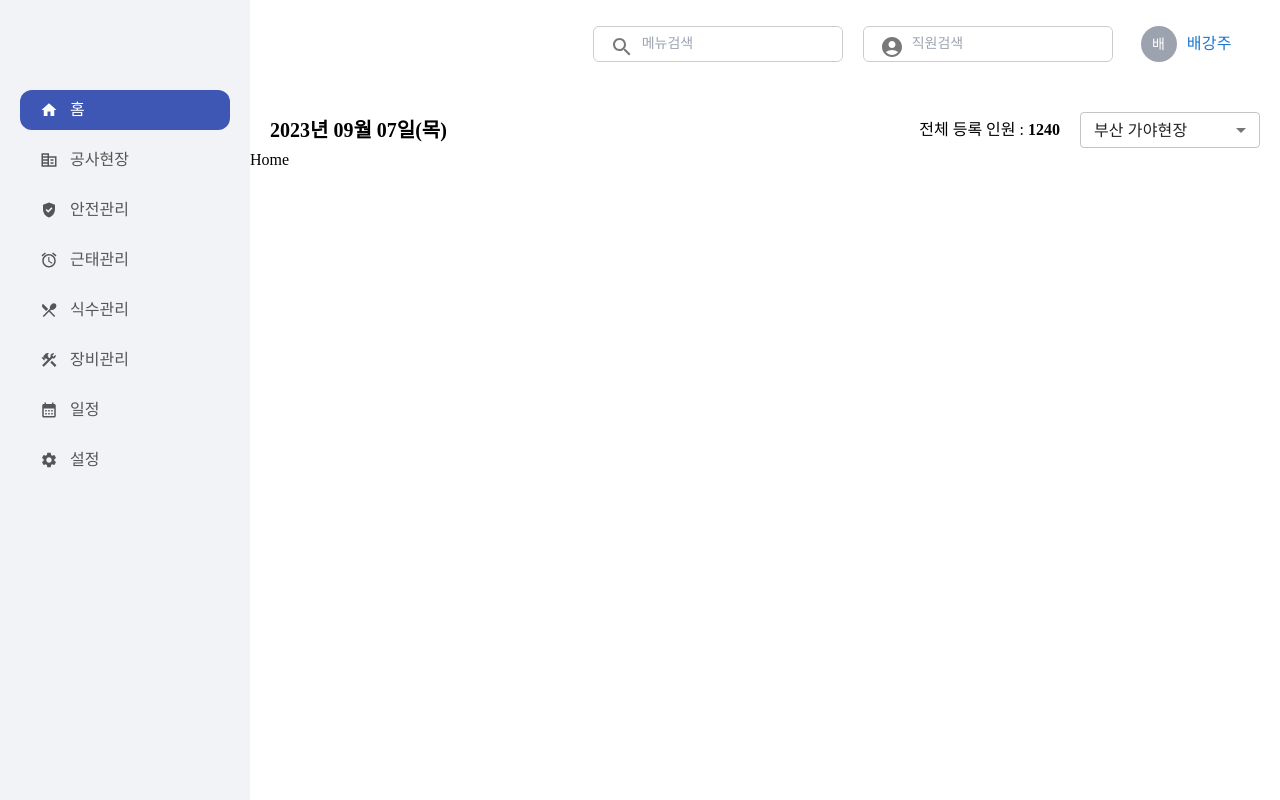
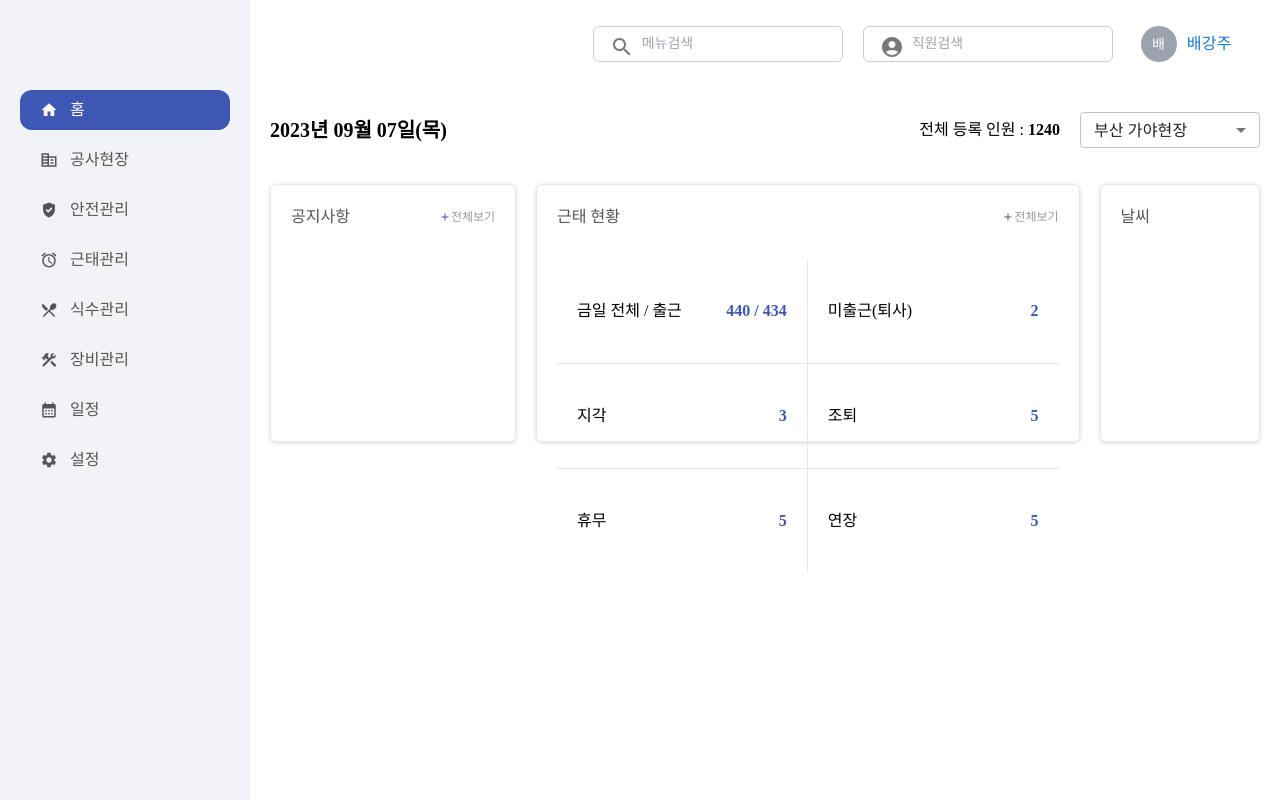
Before and after one commit to AndrewKwon-kr/keepme_erp, a Next.js app: page /home in a window 1280 px wide. Built offline with nearby package versions, Linux system fonts and the light colour scheme; a web font is replaced by a local one.

Commit message:
Feat 테스트용 코드

```diff
--- a/pages/attendance/index.js
+++ b/pages/attendance/index.js
@@ -12,9 +12,13 @@ import moment from 'moment';
 import ToggleButton from '@mui/material/ToggleButton';
 import ToggleButtonGroup from '@mui/material/ToggleButtonGroup';
 import { Button } from '@mui/material';
+import FormControl from '@mui/material/FormControl';
+import Select from '@mui/material/Select';
+import MenuItem from '@mui/material/MenuItem';
 
 export default function Attendance() {
   const [alignment, setAlignment] = useState('time');
+  const [group, setGroup] = useState(0);
   const handleChangeAlignment = (event, newAlignment) => {
     setAlignment(newAlignment);
   };
@@ -31,7 +35,7 @@ export default function Attendance() {
     labels: ['노무', '철근', '공무', '비계'],
     datasets: [
       {
-        label: '명 ',
+        label: '인원 ',
         labels: ['노무', '철근', '공무', '비계'],
         data: [12, 19, 3, 5],
         backgroundColor: ['#8169F7', '#2496EF', '#EA3869', '#FFC54E'],
@@ -139,6 +143,10 @@ export default function Attendance() {
     { department: '노무', allCount: 155, useCount: 100 },
   ];
 
+  const onChangeGroupRunTime = (event) => {
+    setGroup(event.target.value);
+  };
+
   return (
     <Page>
       <div className="px-5 pt-9 pb-20 w-full h-[calc(100vh_-_148px)] grid grid-cols-3 grid-rows-2 gap-5">
@@ -216,13 +224,13 @@ export default function Attendance() {
           </table>
         </div>
         <div className="border rounded-md shadow-box p-5 pb-14 flex flex-col gap-y-5">
-          <p className="text-base text-[#555555]">요일 별 연장근무시간</p>
+          <p className="text-base text-[#555555]">날짜 별 연장근무시간</p>
           <BarChart
             data={byDayExtendedWorkingTimeData}
             options={byDayExtendedWorkingTimeOptioins}
           />
         </div>
-        <div className="border rounded-md shadow-box p-5 pb-14 flex flex-col gap-y-5">
+        <div className="border rounded-md shadow-box p-5 flex flex-col gap-y-5">
           <div className="flex items-center">
             <p className="text-base text-[#555555]">그룹 별 연장근무시간</p>
             <ToggleButtonGroup
@@ -237,10 +245,29 @@ export default function Attendance() {
               <ToggleButton value="day">요일별</ToggleButton>
             </ToggleButtonGroup>
           </div>
-          <BarChart
-            data={byGroupExtendedWorkingTimeData}
-            options={byGroupExtendedWorkingTimeOptioins}
-          />
+          <FormControl>
+            <Select
+              className="h-9 w-[180px] active:outline-none"
+              value={group}
+              onChange={onChangeGroupRunTime}
+              displayEmpty
+            >
+              <MenuItem value={0}>철근</MenuItem>
+              <MenuItem value={1}>노무</MenuItem>
+              <MenuItem value={2}>비계</MenuItem>
+              <MenuItem value={3}>공무</MenuItem>
+            </Select>
+          </FormControl>
+          <div
+            className="h-full flex flex-col items-center justify-center bg-blue-700 rounded-md"
+            onClick={() => alert('click')}
+          ></div>
+          <div className="h-full">
+            <BarChart
+              data={byGroupExtendedWorkingTimeData}
+              options={byGroupExtendedWorkingTimeOptioins}
+            />
+          </div>
         </div>
         <div className="border rounded-md shadow-box p-5 flex flex-col gap-y-5">
           <p className="text-base text-[#555555]">급여관리 현황</p>
--- a/pages/home/index.js
+++ b/pages/home/index.js
@@ -1,9 +1,70 @@
 import Page from '@/app/page';
+import React, { useEffect, useMemo, useState } from 'react';
+import PlusIcon from '@/public/icons/ico_more_line.svg';
+import Image from 'next/image';
+
+import Link from 'next/link';
 
 export default function Home() {
+  const statusList = [
+    { title: '금일 전체 / 출근', number: '440 / 434' },
+    { title: '미출근(퇴사)', number: 2 },
+    { title: '지각', number: 3 },
+    { title: '조퇴', number: 5 },
+    { title: '휴무', number: 5 },
+    { title: '연장', number: 5 },
+  ];
+
   return (
     <Page>
-      <main className="w-full">Home</main>
+      <main className="px-5 pt-9 pb-20 w-full h-[calc(100vh_-_148px)] grid grid-rows-2 gap-5">
+        <div className="col-span-2 flex gap-x-5">
+          <div className="grow border rounded-md shadow-box p-5 flex flex-col">
+            <div className="flex items-center justify-between">
+              <p className="text-[#555555] text-base">공지사항</p>
+              <Link href="/attendance/attendance-status">
+                <div className="flex items-center text-xs text-[#999999]">
+                  <Image src={PlusIcon} width={12} height={12} alt="plus" />
+                  전체보기
+                </div>
+              </Link>
+            </div>
+            <div className="mt-[30px] grid grid-cols-2 text-base"></div>
+          </div>
+          <div className="grow border rounded-md shadow-box p-5 flex flex-col">
+            <div className="flex items-center justify-between">
+              <p className="text-[#555555] text-base">근태 현황</p>
+              <Link href="/attendance/attendance-status">
+                <div className="flex items-center text-xs text-[#999999]">
+                  <Image src={PlusIcon} width={12} height={12} alt="plus" />
+                  전체보기
+                </div>
+              </Link>
+            </div>
+            <div className="mt-[30px] grid grid-cols-2 text-base">
+              {statusList.map((status, index) => (
+                <div
+                  key={index}
+                  className={
+                    'flex items-center justify-between px-5 py-10 odd:border-r ' +
+                    (index == 2 ? ' border-y' : index == 3 && ' border-y')
+                  }
+                >
+                  <p className="font-medium">{status.title}</p>
+                  <p className="font-semibold text-[#3E56B4]">
+                    {status.number}
+                  </p>
+                </div>
+              ))}
+            </div>
+          </div>
+          <div className="grow border rounded-md shadow-box p-5 flex flex-col">
+            <div className="flex items-center justify-between">
+              <p className="text-[#555555] text-base">날씨</p>
+            </div>
+          </div>
+        </div>
+      </main>
     </Page>
   );
 }
```
